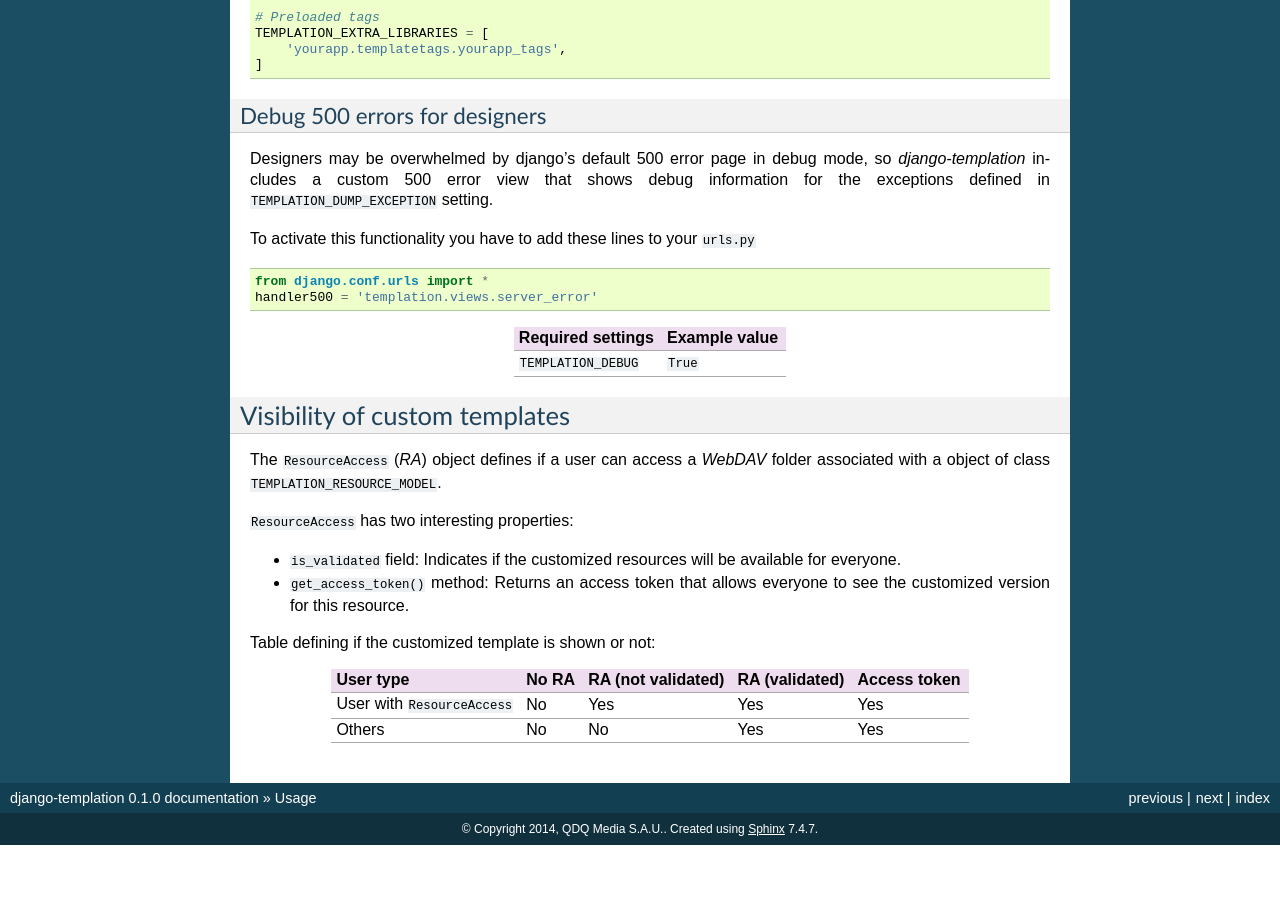
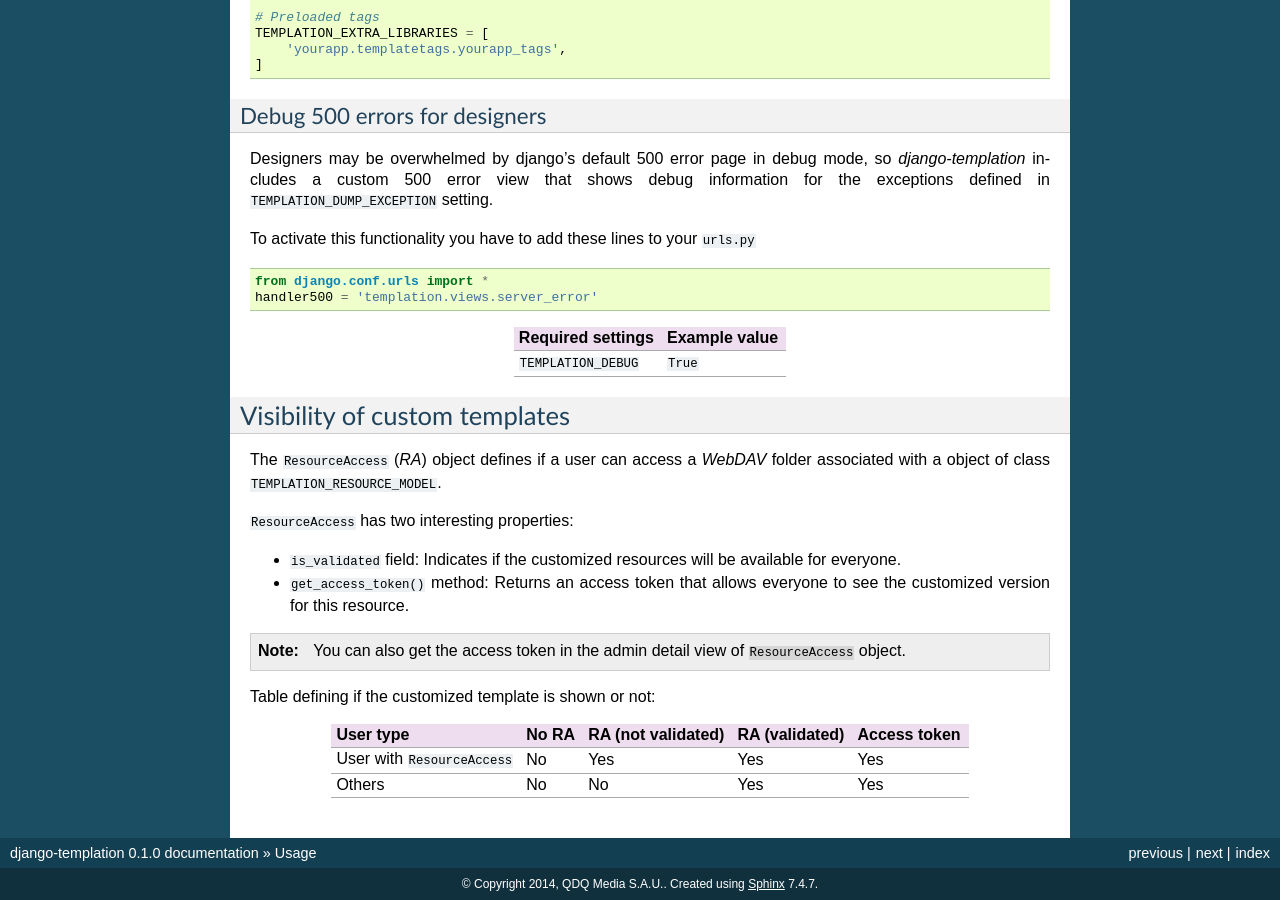
Before and after one commit to qdqmedia/django-templation, a Sphinx documentation site: the page built from docs/usage.rst, in a window 1280 px wide and 900 px high, scrolled down 4774 px. Built offline with Sphinx 7.4.7, drawn with Linux system fonts in a browser that asks for light colours; before the commit the page ends 5619 px from its top, so only the background shows below that.

Commit message:
Adds note in docs

```diff
--- a/docs/usage.rst
+++ b/docs/usage.rst
@@ -307,6 +307,8 @@ The ``ResourceAccess`` (`RA`) object defines if a user can access a *WebDAV* fol
 - ``get_access_token()`` method: Returns an access token that allows everyone to see the customized version for this resource.
 
 
+.. note:: You can also get the access token in the admin detail view of ``ResourceAccess`` object.
+
 
 Table defining if the customized template is shown or not:
 
```
